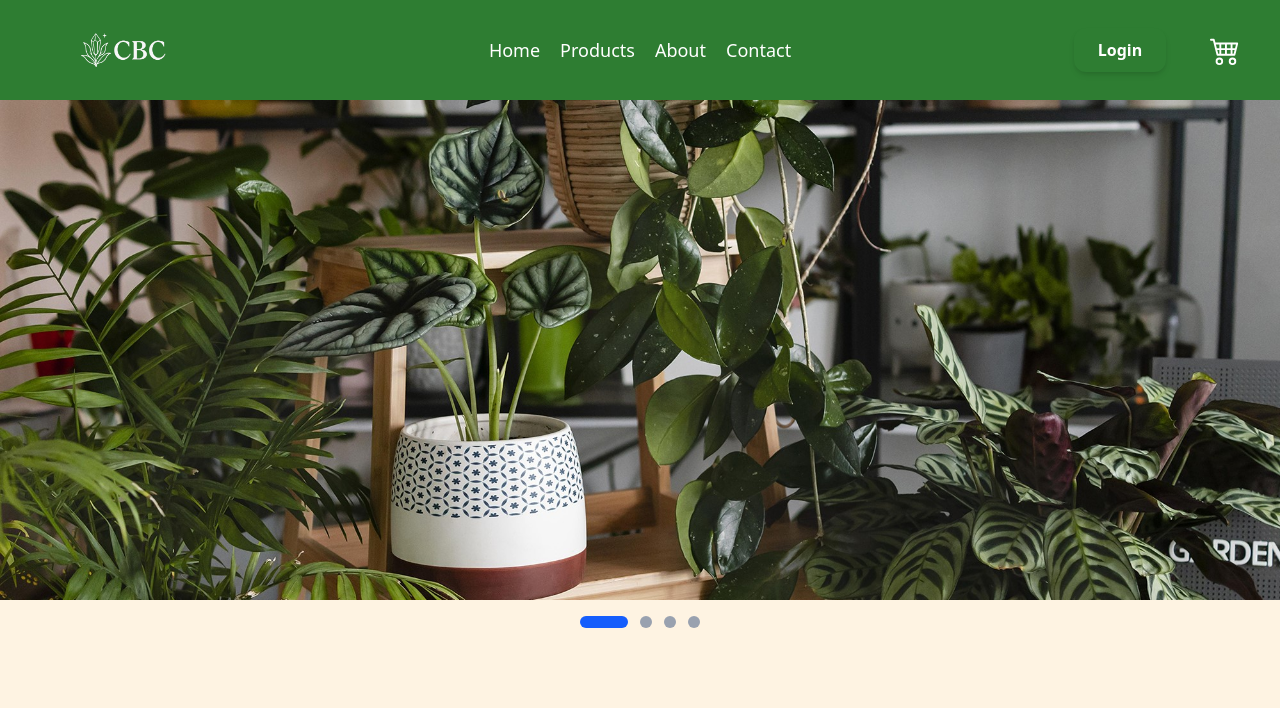
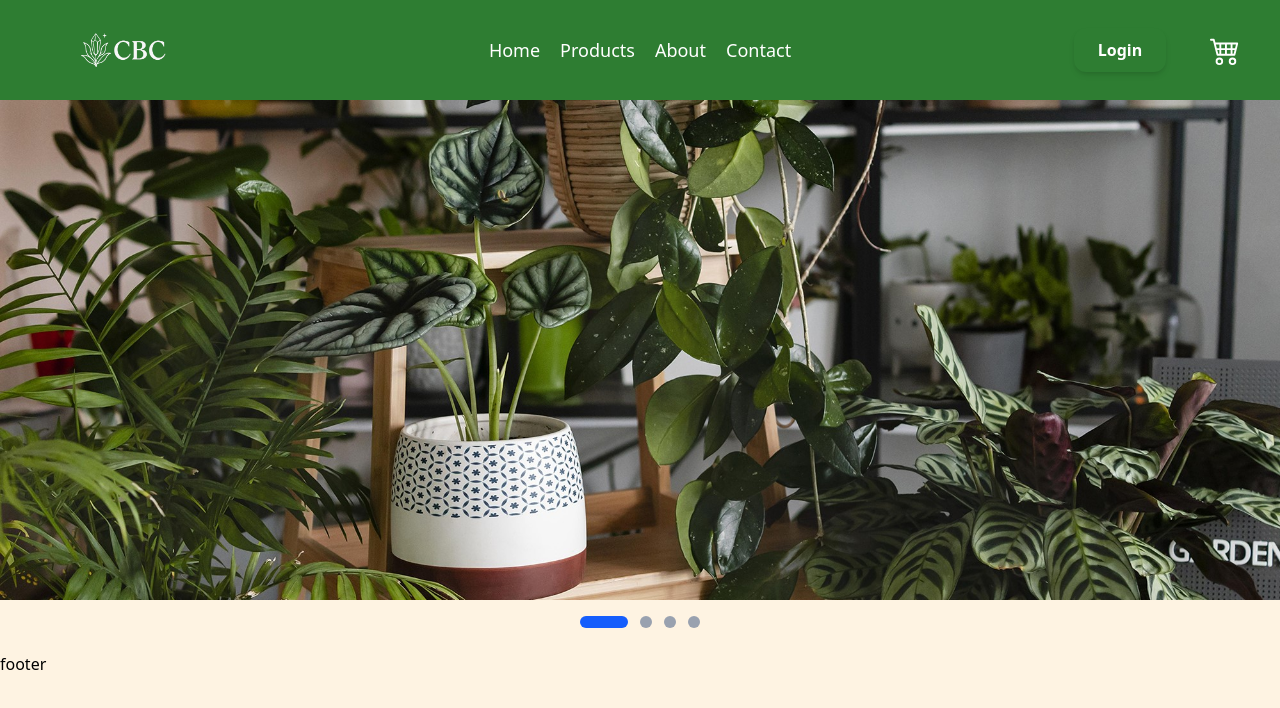
Before and after one commit to Chanuka999/lumera, a React app in the folder frontend/: page / in a window 1280 px wide. Shown: the top 708 px of the page. Built offline with nearby package versions, Linux system fonts and the light colour scheme; no server answers; the HTML template or start-up script is replaced by a standard one.

Commit message:
add footer

```diff
--- /dev/null
+++ b/frontend/src/components/Footer.jsx
@@ -0,0 +1,7 @@
+import React from "react";
+
+const Footer = () => {
+  return <div>footer</div>;
+};
+
+export default Footer;
--- a/frontend/src/pages/HomePage.jsx
+++ b/frontend/src/pages/HomePage.jsx
@@ -7,6 +7,7 @@
 import Checkout from "./Checkout";
 import Test from "./Test";
 import HomeMiddle from "../components/HomeMiddle";
+import Footer from "../components/footer";
 
 const HomePage = () => {
   return (
@@ -22,6 +23,7 @@
         <Route path="/about" element={<h1>About us</h1>} />
         <Route path="/*" element={<h1>404 not found</h1>} />
       </Routes>
+      <Footer />
     </div>
   );
 };
```
